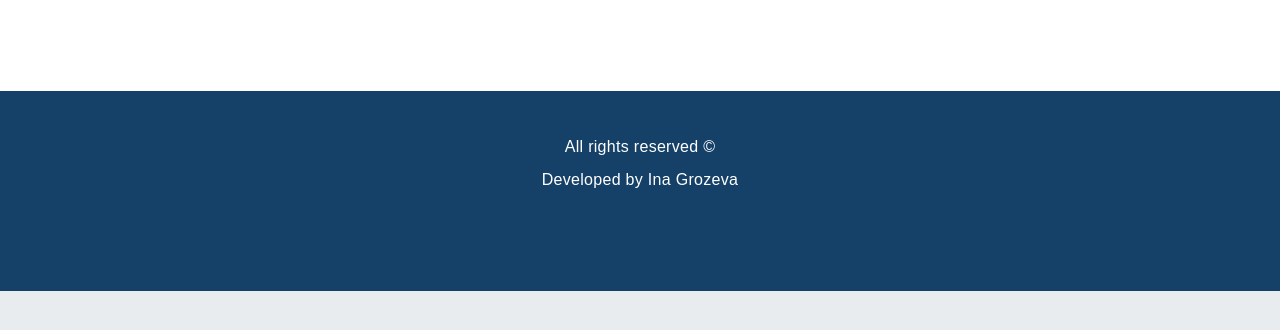
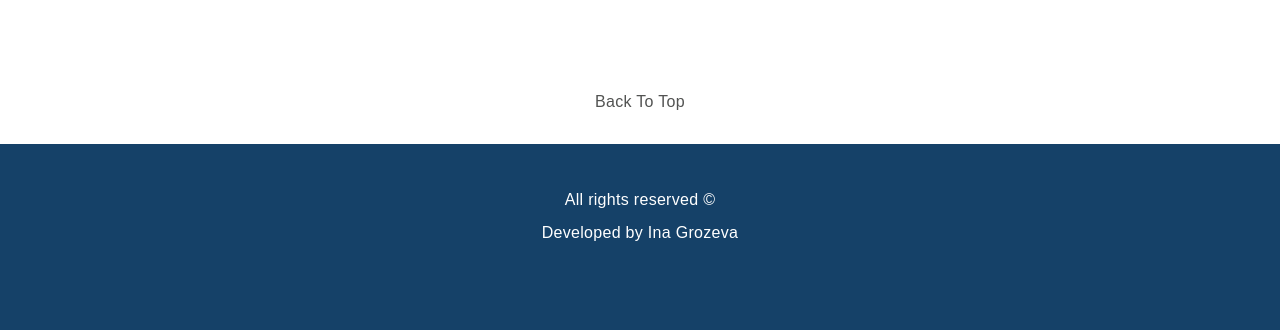
Before and after one commit to igrozeva13/KidsZone, a plain HTML site: page pages/aboutus.html in a window 1280 px wide. Shown: the part 2502-2832 px from the top of the page. Before the commit the page ends 2793 px from the top, so only its background shows below. Drawn offline with nearby package versions, Linux system fonts and the light colour scheme; a web font is replaced by a local one.

Commit message:
testing SSI

```diff
--- a/pages/aboutus.html
+++ b/pages/aboutus.html
@@ -157,7 +157,7 @@
       </div>
   </div>
 
-
+  <div class="back-to-top"><a href="#">Back To Top</a></div>
   <!-- Footer -------------------------------------------------------------------------------------------------------->
   <div class="footer">
     <br><br>
```
Also changed, not shown: pages/FAQ.html (+1 -0 lines), pages/careers.html (+1 -0 lines), pages/getstarted.html (+1 -0 lines), pages/ourstaff.html (+1 -1 lines), 1 other file.
